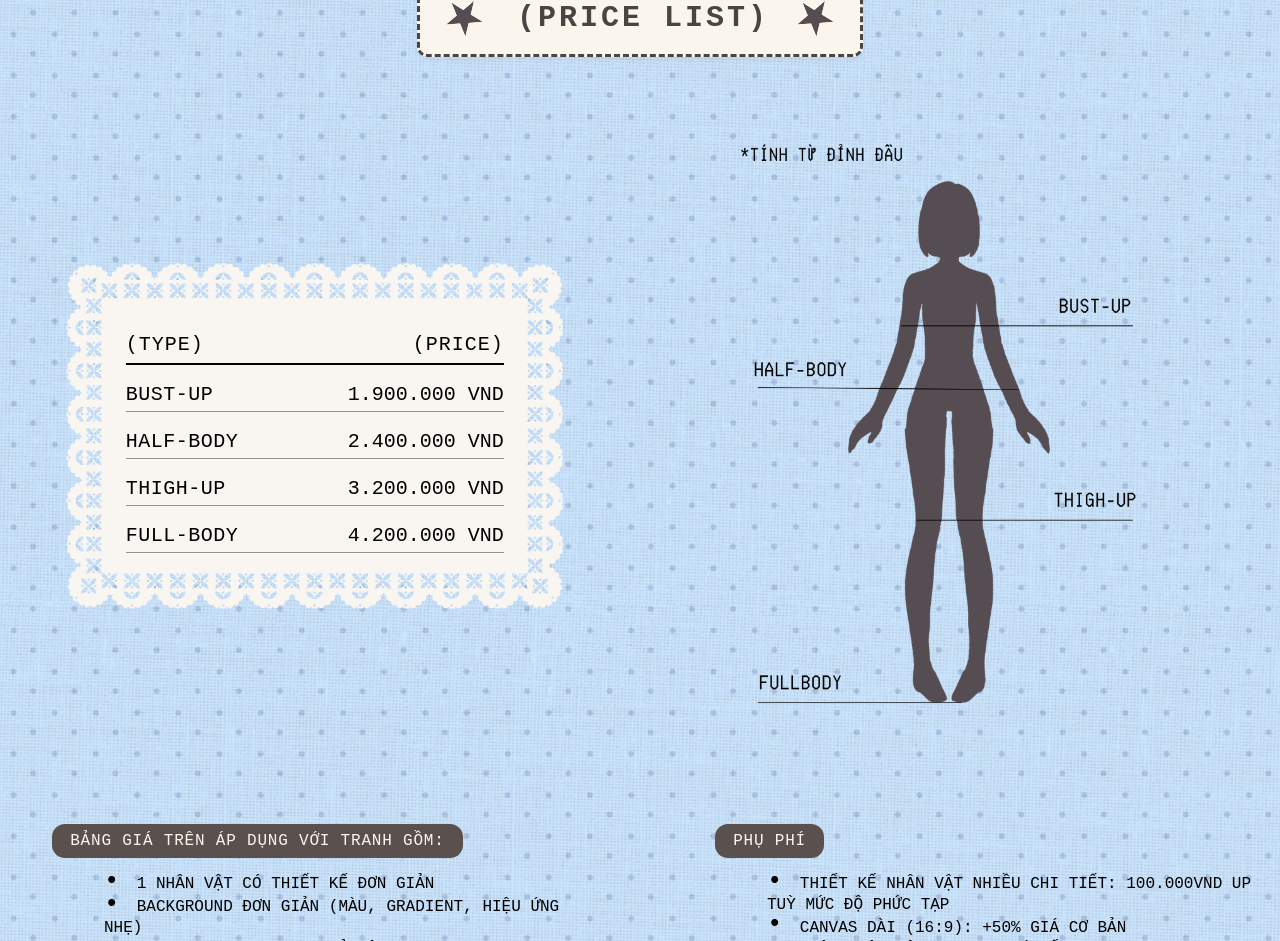
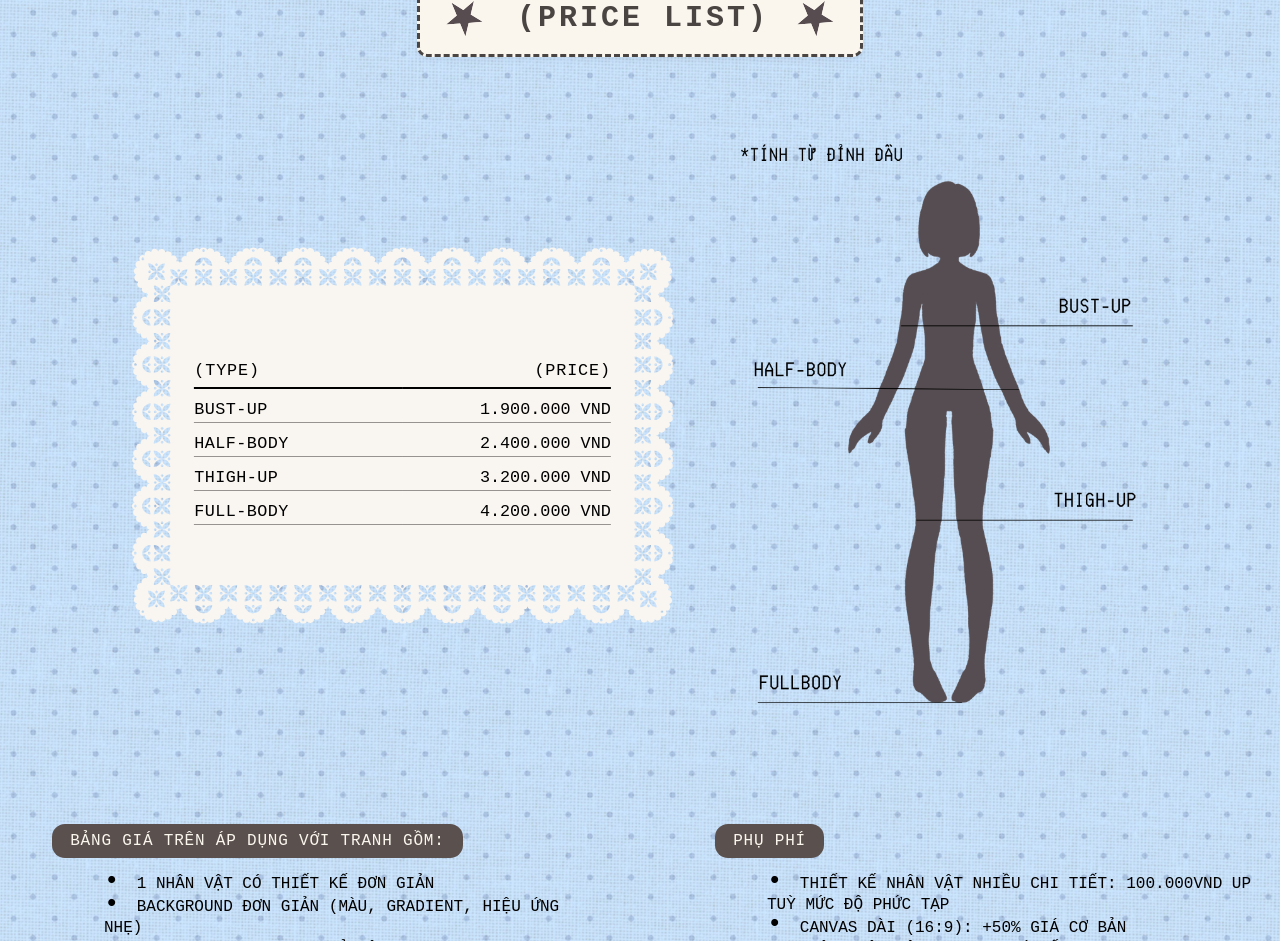
Before and after one commit to Linhchi162/Mingiee, a Next.js app: page / in a window 1280 px wide. Shown: the part 1980-2921 px from the top of the page. Built offline with nearby package versions, Linux system fonts and the light colour scheme; no server answers; the database is empty; a small style sheet from the web is missing.

Commit message:
style: shift pricing table row text 2px down for perfect vertical alignment

```diff
--- a/app/page.tsx
+++ b/app/page.tsx
@@ -219,11 +219,11 @@ export default async function Home() {
           </div>
 
           {/* Core pricing details: Table (Lace Card) & Diagram */}
-          <div className="w-full max-w-[1240px] grid grid-cols-1 sm:grid-cols-2 gap-6 md:gap-11 lg:gap-16 items-center justify-items-center mb-12 sm:mb-16">
+          <div className="w-full max-w-[1360px] grid grid-cols-1 sm:grid-cols-[1.4fr_1fr] lg:grid-cols-[1.7fr_1fr] gap-6 md:gap-11 lg:gap-16 items-center justify-items-center mb-12 sm:mb-16">
 
             {/* Left Column: Pricing Table inside Lace Card */}
             <div
-              className="relative w-full max-w-[468px] sm:max-w-[588px] lg:max-w-[702px] aspect-[950/611] flex items-center justify-center justify-self-center md:justify-self-start"
+              className="relative w-full max-w-[387px] sm:max-w-[517px] lg:max-w-[619px] aspect-[950/611] flex items-center justify-center justify-self-center md:justify-self-start lg:translate-x-[10%]"
               style={{
                 backgroundImage: "url('/images/lace2.svg')",
                 backgroundSize: 'contain',
@@ -236,10 +236,10 @@ export default async function Home() {
                 <table className="w-full text-left border-collapse">
                   <thead>
                     <tr className="border-b-2 border-black">
-                      <th className="pt-[4px] pb-[1px] sm:pt-[6px] sm:pb-[1px] lg:pt-[8px] lg:pb-[8px] font-normal text-[18.5px] sm:text-[25px] lg:text-[20px] tracking-wider w-[50%]">
+                      <th className="pt-[4px] pb-[1px] sm:pt-[6px] sm:pb-[1px] lg:pt-[8px] lg:pb-[8px] font-normal text-[14px] sm:text-[15.5px] lg:text-[16.8px] tracking-wider w-[50%]">
                         <span className="relative inline-block translate-y-[2px] sm:translate-y-[3.5px] lg:translate-y-[4.5px]">(TYPE)</span>
                       </th>
-                      <th className="pt-[4px] pb-[1px] sm:pt-[6px] sm:pb-[1px] lg:pt-[8px] lg:pb-[8px] text-right font-normal text-[18.5px] sm:text-[25px] lg:text-[20px] tracking-wider">
+                      <th className="pt-[4px] pb-[1px] sm:pt-[6px] sm:pb-[1px] lg:pt-[8px] lg:pb-[8px] text-right font-normal text-[14px] sm:text-[15.5px] lg:text-[16.8px] tracking-wider">
                         <span className="relative inline-block translate-y-[2px] sm:translate-y-[3.5px] lg:translate-y-[4.5px]">(PRICE)</span>
                       </th>
                     </tr>
@@ -247,11 +247,11 @@ export default async function Home() {
                   <tbody>
                     {prices.map((priceItem, index) => (
                       <tr key={priceItem.id || index} className="border-b border-black/40">
-                        <td className="pt-[2px] pb-[1px] sm:pt-[4px] sm:pb-[1px] lg:pt-[10px] lg:pb-[6px] font-normal text-[20px] sm:text-[25.5px] lg:text-[20px] tracking-wide">
-                          <span className="relative inline-block translate-y-[2px] sm:translate-y-[3.5px] lg:translate-y-[4.5px]">{priceItem.type}</span>
+                        <td className="pt-[2px] pb-[1px] sm:pt-[4px] sm:pb-[1px] lg:pt-[6px] lg:pb-[2px] font-normal text-[14px] sm:text-[15.5px] lg:text-[16.8px] tracking-wide">
+                          <span className="relative inline-block translate-y-[-1px] sm:translate-y-[0.5px] lg:translate-y-[1.5px]">{priceItem.type}</span>
                         </td>
-                        <td className="pt-[2px] pb-[1px] sm:pt-[4px] sm:pb-[1px] lg:pt-[10px] lg:pb-[6px] text-right font-normal text-[20px] sm:text-[25.5px] lg:text-[20px]">
-                          <span className="relative inline-block translate-y-[2px] sm:translate-y-[3.5px] lg:translate-y-[4.5px]">{priceItem.price_vnd}</span>
+                        <td className="pt-[2px] pb-[1px] sm:pt-[4px] sm:pb-[1px] lg:pt-[6px] lg:pb-[2px] text-right font-normal text-[14px] sm:text-[15.5px] lg:text-[16.8px]">
+                          <span className="relative inline-block translate-y-[-1px] sm:translate-y-[0.5px] lg:translate-y-[1.5px]">{priceItem.price_vnd}</span>
                         </td>
                       </tr>
                     ))}
```
